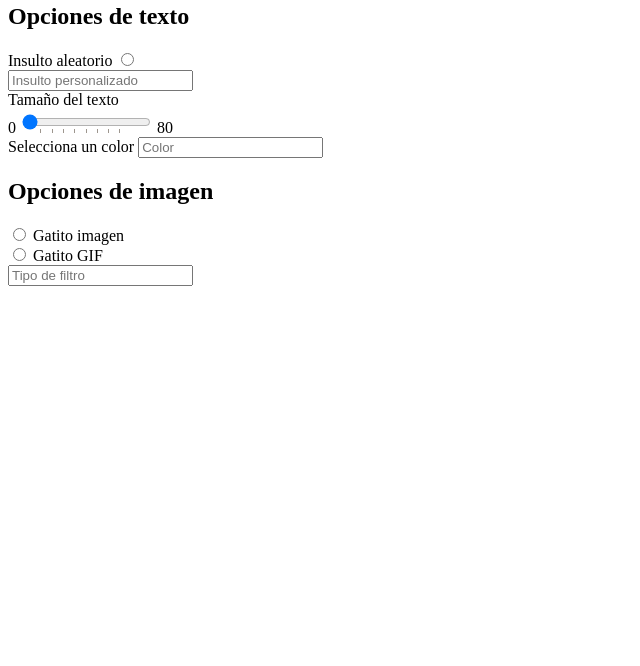
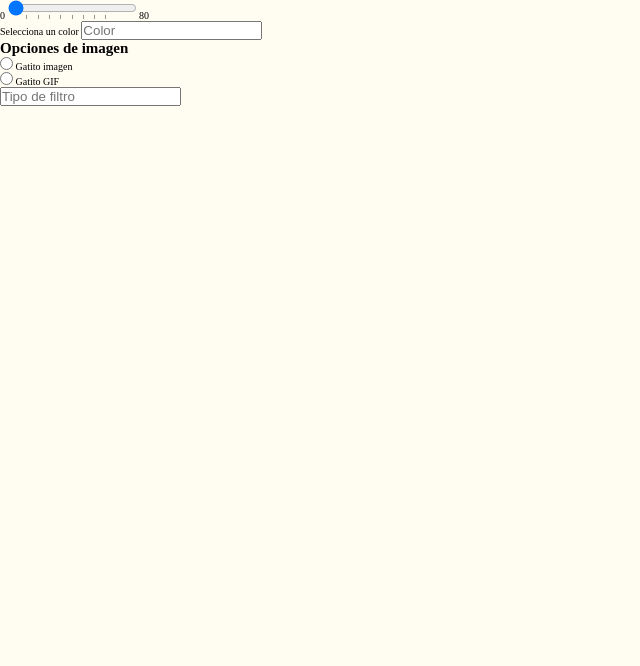
Before and after one commit to Dac099/insultosDeGatos, a website built with webpack: page src/html/index.html in a window 1280 px wide. Shown: the part 134-800 px from the top of the page, without its empty margins (0-640 px from the left). Built offline with nearby package versions, Linux system fonts and the light colour scheme.

Commit message:
primeros cambios de scss

```diff
--- a/src/scss/main.scss
+++ b/src/scss/main.scss
@@ -4,3 +4,20 @@
 @import "./text_card";
 @import "./image_card";
 @import "./messages";
+
+*
+{
+    padding: 0;
+    margin: 0;
+    box-sizing: border-box;
+}
+
+html
+{
+    font-size: 62.5%;
+}
+
+body
+{
+    background-color: $bgColor;
+}
```
Also changed, not shown: dist/main.js.
